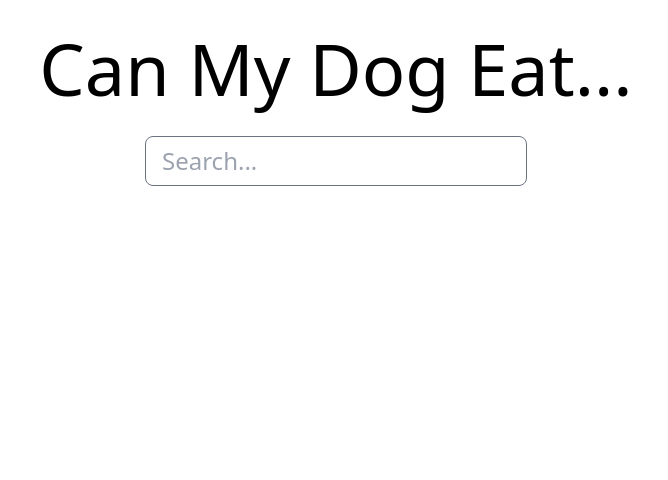
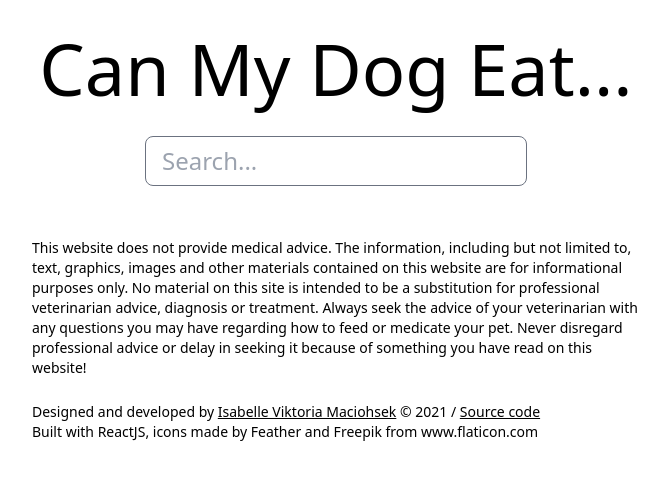
Before and after one commit to Trinityyi/can-my-dog-eat, a React (Create React App) app: page / in a window 1280 px wide. Shown: the top 480 px of the page, without its empty margins (304-972 px from the left). Built offline with nearby package versions, Linux system fonts and the light colour scheme.

Commit message:
Update Footer

```diff
--- a/src/components/Footer.jsx
+++ b/src/components/Footer.jsx
@@ -1,7 +1,45 @@
 import React from 'react';
 
 const Footer = () => {
-  return <div className="footer"></div>;
+  return (
+    <div className="footer p-8 w-full max-w-2xl mx-auto">
+      <p className="disclaimer pb-6 text-sm">
+        This website does not provide medical advice. The information, including but not limited to,
+        text, graphics, images and other materials contained on this website are for informational
+        purposes only. No material on this site is intended to be a substitution for professional
+        veterinarian advice, diagnosis or treatment. Always seek the advice of your veterinarian
+        with any questions you may have regarding how to feed or medicate your pet. Never disregard
+        professional advice or delay in seeking it because of something you have read on this
+        website!
+      </p>
+      <p className="text-sm">
+        Designed and developed by{' '}
+        <a href="https://github.com/Trinityyi" className="underline">
+          Isabelle Viktoria Maciohsek
+        </a>{' '}
+        &copy; {new Date().getFullYear()} /{' '}
+        <a href="https://github.com/Trinityyi/can-my-dog-eat" className="underline">
+          Source code
+        </a>
+        <br /> Built with{' '}
+        <a href="https://reactjs.org/" rel="nofollow noreferrer">
+          ReactJS
+        </a>
+        , icons made by{' '}
+        <a href="https://feathericons.com/" title="Feather" rel="nofollow noreferrer">
+          Feather
+        </a>{' '}
+        and{' '}
+        <a href="https://www.freepik.com" title="Freepik" rel="nofollow noreferrer">
+          Freepik
+        </a>{' '}
+        from{' '}
+        <a href="https://www.flaticon.com/" title="Flaticon" rel="nofollow noreferrer">
+          www.flaticon.com
+        </a>
+      </p>
+    </div>
+  );
 };
 
 export default Footer;
```
